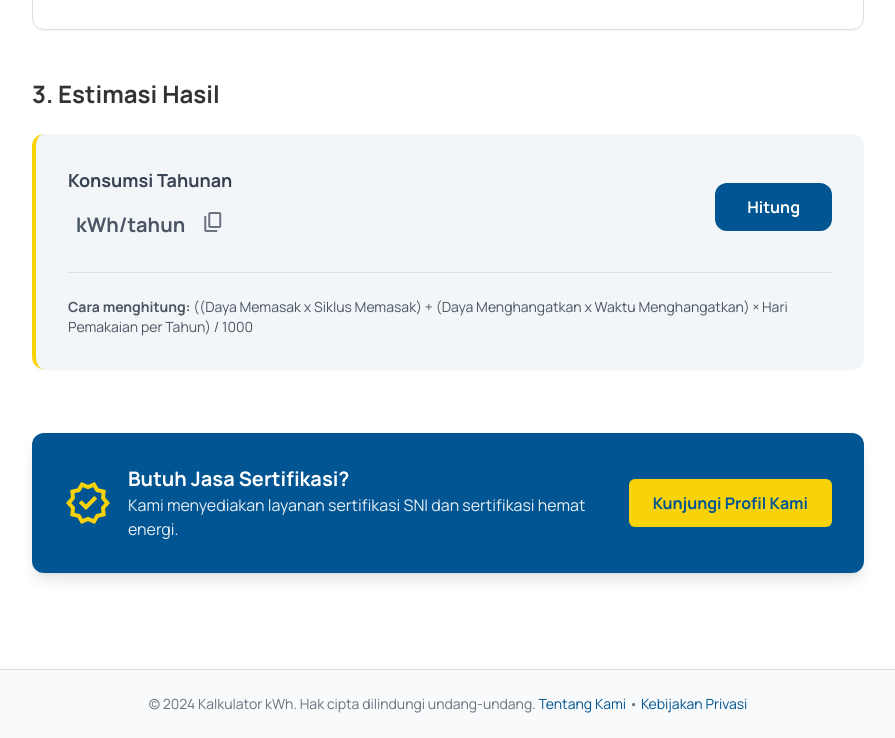
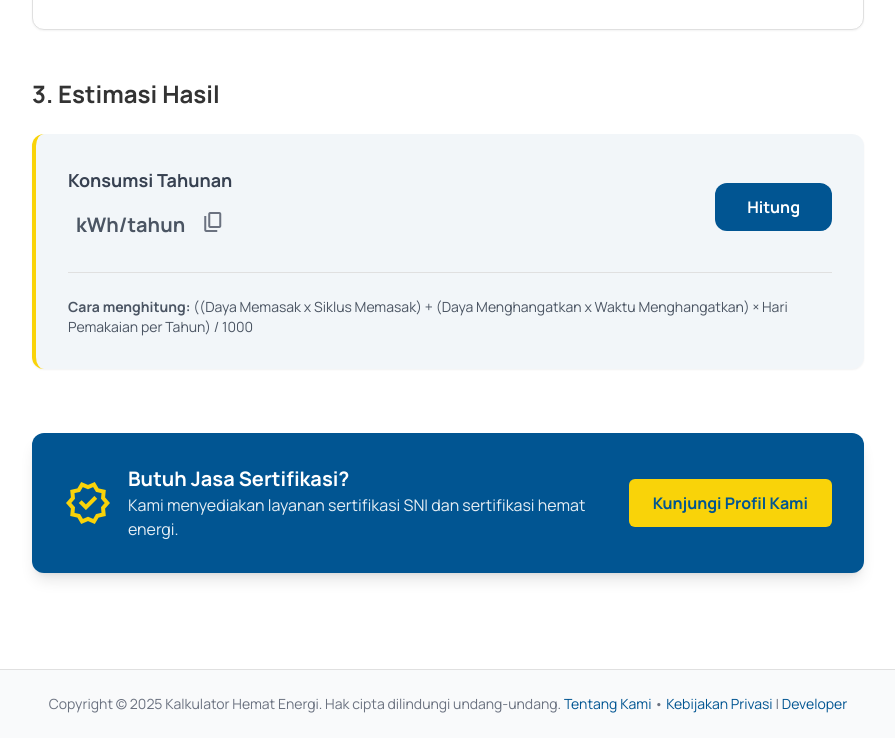
Before and after one commit to RzkyF/skemcalc, a plain HTML site: page Public/index.html in a window 1280 px wide. Shown: the part 1022-1760 px from the top of the page, without its empty margins (192-1087 px from the left). Drawn offline with nearby package versions, Linux system fonts and the light colour scheme.

Commit message:
add copyright

```diff
--- a/Public/index.html
+++ b/Public/index.html
@@ -344,10 +344,18 @@
           class="mx-auto max-w-4xl px-4 py-6 sm:px-6 lg:px-8 text-center text-sm text-gray-500"
         >
           <p>
-            © 2024 Kalkulator kWh. Hak cipta dilindungi undang-undang.
+            Copyright © 2025 Kalkulator Hemat Energi. Hak cipta dilindungi
+            undang-undang.
             <a class="text-primary hover:underline" href="#">Tentang Kami</a> •
             <a class="text-primary hover:underline" href="#"
               >Kebijakan Privasi</a
+            >
+            |
+            <a
+              class="text-primary hover:underline"
+              target="_blank"
+              href="//www.instagram.com/__kzy.f/#"
+              >Developer</a
             >
           </p>
         </div>
```
